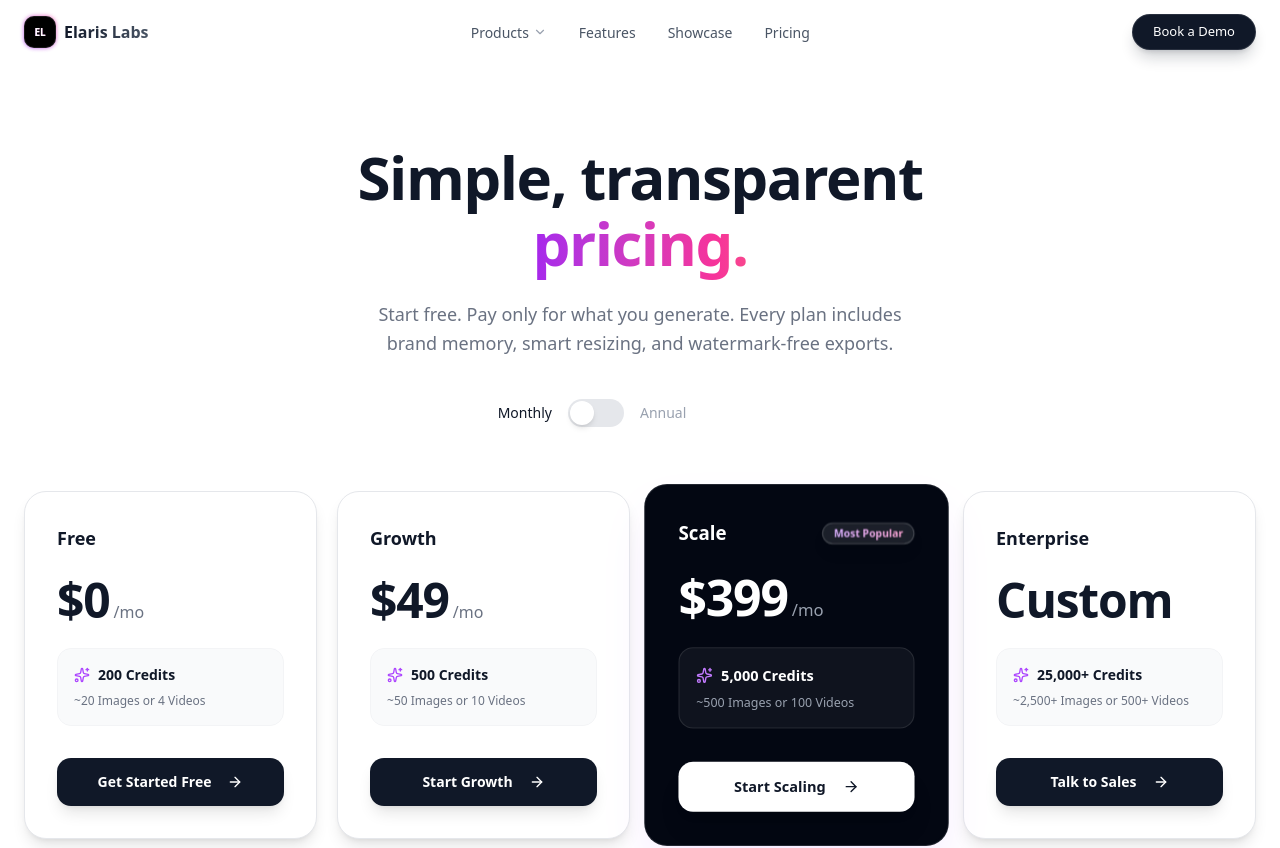
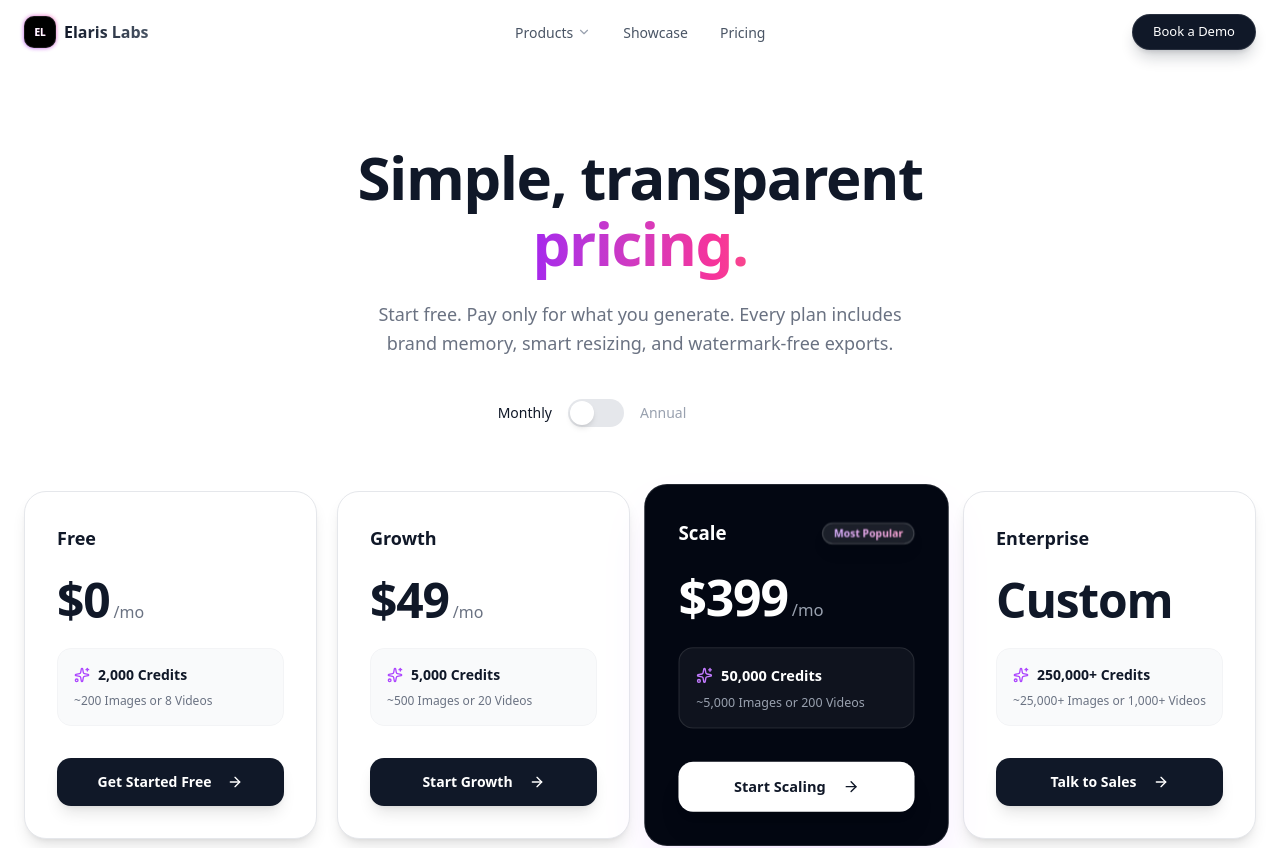
Before and after one commit to 1sarthakbhardwaj/elaris, a Next.js app: page /pricing in a window 1280 px wide. Shown: the top 848 px of the page. Built offline with nearby package versions, Linux system fonts and the light colour scheme.

Commit message:
refactor: remove unused sections from Home page and update credit details in CheckoutContent and PricingContent components for consistency

```diff
--- a/app/components/CheckoutContent.tsx
+++ b/app/components/CheckoutContent.tsx
@@ -11,10 +11,10 @@ const planDetails: Record<string, { name: string; monthlyPrice: number; credits:
     growth: {
         name: 'Growth',
         monthlyPrice: 49,
-        credits: '500 Credits / mo',
+        credits: '5,000 Credits / mo',
         features: [
-            '500 Credits per month',
-            '~50 Images or 10 Videos',
+            '5,000 Credits per month',
+            '~500 Images or 20 Videos',
             '1 Brand Identity',
             'Standard rendering speed',
             'Up to 3 team seats',
@@ -24,10 +24,10 @@ const planDetails: Record<string, { name: string; monthlyPrice: number; credits:
     scale: {
         name: 'Scale',
         monthlyPrice: 399,
-        credits: '5,000 Credits / mo',
+        credits: '50,000 Credits / mo',
         features: [
-            '5,000 Credits per month',
-            '~500 Images or 100 Videos',
+            '50,000 Credits per month',
+            '~5,000 Images or 200 Videos',
             'Up to 5 Brand Identities',
             'Priority rendering speed',
             'Automated A/B testing',
@@ -40,9 +40,9 @@ const planDetails: Record<string, { name: string; monthlyPrice: number; credits:
     enterprise: {
         name: 'Enterprise',
         monthlyPrice: -1,
-        credits: '25,000+ Credits / mo',
+        credits: '250,000+ Credits / mo',
         features: [
-            '25,000+ Credits per month',
+            '250,000+ Credits per month',
             'Unlimited Brand Identities',
             'Highest priority rendering',
             'Predictive scoring (pre-live)',
--- a/app/components/Footer.tsx
+++ b/app/components/Footer.tsx
@@ -1,5 +1,6 @@
 'use client';
 
+import Link from 'next/link';
 import { Button } from '@/components/ui/button';
 import { ArrowRight } from 'lucide-react';
 
@@ -14,7 +15,6 @@ const links: Record<string, FooterLink[]> = {
         { label: 'Audio Intelligence', href: STUDIO_URL },
     ],
     Company: [
-        { label: 'Features', href: '/#features' },
         { label: 'Showcase', href: '/#showcase' },
         { label: 'Pricing', href: '/pricing' },
     ],
@@ -31,7 +31,7 @@ const links: Record<string, FooterLink[]> = {
 export function Footer() {
     return (
         <footer className="border-t border-gray-100 bg-white relative overflow-hidden">
-             <div className="absolute top-0 left-1/2 -translate-x-1/2 w-[800px] h-[300px] bg-`gradient-to-r from-purple-100/40 via-pink-100/40 to-blue-100/40 blur-[80px] -z-10" />
+             <div className="absolute top-0 left-1/2 -translate-x-1/2 w-[800px] h-[300px] bg-gradient-to-r from-purple-100/40 via-pink-100/40 to-blue-100/40 blur-[80px] -z-10" />
 
             {/* CTA */}
             <div className="max-w-7xl mx-auto px-6 py-24">
@@ -59,12 +59,12 @@ export function Footer() {
             <div className="max-w-7xl mx-auto px-6 py-16">
                 <div className="grid grid-cols-2 md:grid-cols-5 gap-12">
                     <div className="col-span-2 md:col-span-1">
-                        <a href="#" className="flex items-center gap-2 mb-4">
+                        <Link href="/" className="flex items-center gap-2 mb-4 w-fit">
                             <div className="w-8 h-8 rounded-lg bg-black flex items-center justify-center border border-white/20">
                                 <span className="text-white text-[10px] font-bold bg-gradient-to-tr from-purple-400 to-pink-400 bg-clip-text text-transparent">EL</span>
                             </div>
                             <span className="text-lg font-bold text-gray-900">Elaris Labs</span>
-                        </a>
+                        </Link>
                         <p className="text-sm text-gray-500 max-w-xs leading-relaxed">
                             AI agents that optimize ad creative for performance at scale. Built for modern growth teams.
                         </p>
--- a/app/components/Navbar.tsx
+++ b/app/components/Navbar.tsx
@@ -1,5 +1,6 @@
 'use client';
 
+import Link from 'next/link';
 import { Menu, X, ChevronDown } from 'lucide-react';
 import { Button } from '@/components/ui/button';
 import { Badge } from '@/components/ui/badge';
@@ -18,7 +19,6 @@ const platformItems = [
 ];
 
 const navLinks = [
-    { label: 'Features', href: '/#features' },
     { label: 'Showcase', href: '/#showcase' },
     { label: 'Pricing', href: '/pricing' },
 ];
@@ -52,7 +52,7 @@ export function Navbar() {
             className={`fixed top-0 left-0 right-0 z-50 transition-all duration-300 ${scrolled ? 'glass' : 'bg-transparent'}`}
         >
             <div className="max-w-7xl mx-auto px-6 h-16 flex items-center justify-between">
-                <a href="#" className="flex items-center gap-2 group">
+                <Link href="/" className="flex items-center gap-2 group" onClick={() => setIsMobileMenuOpen(false)}>
                     <div className="relative w-8 h-8">
                         <div className="absolute inset-0 bg-gradient-to-tr from-purple-600 to-pink-500 rounded-lg opacity-80 blur-[2px] group-hover:blur-[4px] transition-all duration-300"></div>
                         <div className="relative w-full h-full bg-black rounded-lg flex items-center justify-center border border-white/10">
@@ -60,7 +60,7 @@ export function Navbar() {
                         </div>
                     </div>
                     <span className="text-[16px] font-bold bg-clip-text text-transparent bg-gradient-to-r from-gray-900 to-gray-600">Elaris Labs</span>
-                </a>
+                </Link>
 
                 <div className="hidden md:flex items-center gap-8">
                     <div className="relative" onMouseEnter={openDropdown} onMouseLeave={closeDropdown}>
--- a/app/components/PricingContent.tsx
+++ b/app/components/PricingContent.tsx
@@ -16,8 +16,8 @@ const plans = [
         id: 'free',
         name: 'Free',
         monthlyPrice: 0,
-        credits: '200 Credits',
-        output: '20 Images or 4 Videos',
+        credits: '2,000 Credits',
+        output: '200 Images or 8 Videos',
         cta: 'Get Started Free',
         featured: false,
         dark: false,
@@ -26,8 +26,8 @@ const plans = [
         id: 'growth',
         name: 'Growth',
         monthlyPrice: 49,
-        credits: '500 Credits',
-        output: '50 Images or 10 Videos',
+        credits: '5,000 Credits',
+        output: '500 Images or 20 Videos',
         cta: 'Start Growth',
         featured: false,
         dark: false,
@@ -36,8 +36,8 @@ const plans = [
         id: 'scale',
         name: 'Scale',
         monthlyPrice: 399,
-        credits: '5,000 Credits',
-        output: '500 Images or 100 Videos',
+        credits: '50,000 Credits',
+        output: '5,000 Images or 200 Videos',
         cta: 'Start Scaling',
         featured: true,
         dark: true,
@@ -46,8 +46,8 @@ const plans = [
         id: 'enterprise',
         name: 'Enterprise',
         monthlyPrice: -1,
-        credits: '25,000+ Credits',
-        output: '2,500+ Images or 500+ Videos',
+        credits: '250,000+ Credits',
+        output: '25,000+ Images or 1,000+ Videos',
         cta: 'Talk to Sales',
         featured: false,
         dark: false,
--- a/app/page.tsx
+++ b/app/page.tsx
@@ -4,10 +4,6 @@ import { Navbar } from '@/app/components/Navbar';
 import { HeroSection } from '@/app/components/HeroSection';
 import { PlatformMarquee } from '@/app/components/PlatformMarquee';
 import { CreativeGridSection } from '@/app/components/CreativeGridSection';
-import { AgentSection } from '@/app/components/AgentSection';
-import { AdFormatsSection } from '@/app/components/AdFormatsSection';
-import { WorkflowSection } from '@/app/components/WorkflowSection';
-import { WhyElarisSection } from '@/app/components/WhyElarisSection';
 import { Footer } from '@/app/components/Footer';
 
 export default function Home() {
@@ -17,10 +13,6 @@ export default function Home() {
       <HeroSection />
       <PlatformMarquee />
       <CreativeGridSection />
-      <AgentSection />
-      <AdFormatsSection />
-      <WorkflowSection />
-      <WhyElarisSection />
       <Footer />
     </main>
   );
```
